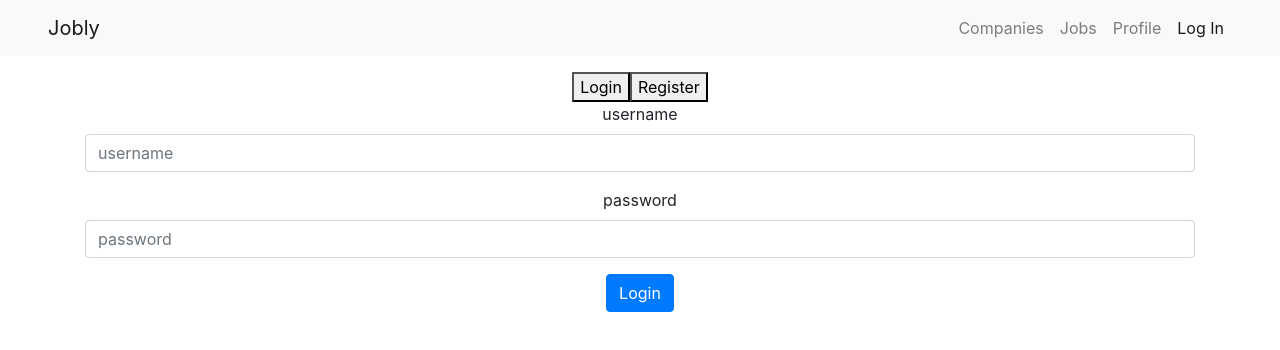
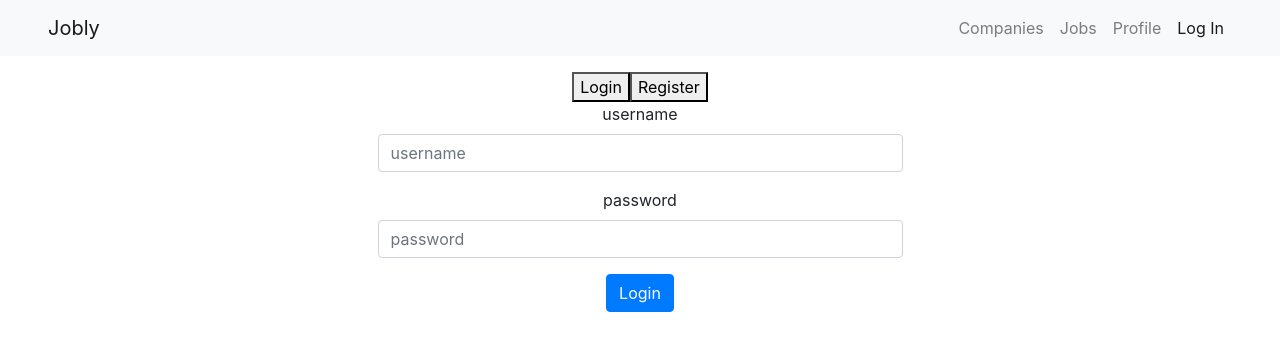
Before and after one commit to cowabungapeppercorn/jobly, a React (Create React App) app in the folder frontend/: page /login in a window 1280 px wide. Shown: the top 350 px of the page. Built offline with nearby package versions, Linux system fonts and the light colour scheme; no server answers.

Commit message:
Minor change to styling

```diff
--- a/frontend/src/LoginForm.js
+++ b/frontend/src/LoginForm.js
@@ -1,6 +1,6 @@
 import React, { Component } from "react";
 import { withRouter } from "react-router";
-import { Form, Button } from "react-bootstrap";
+import { Form, Button, Col } from "react-bootstrap";
 
 class LoginForm extends Component {
   constructor(props) {
@@ -21,13 +21,14 @@ class LoginForm extends Component {
     evt.preventDefault();
     let loggedIn = await this.props.login(this.state);
     this.setState({ username: "", password: "" });
-    if(loggedIn) {
+    if (loggedIn) {
       this.props.history.push("/");
     }
   }
 
   render() {
     return (
+      <Col lg={{ span: 6, offset: 3 }}>
         <Form onSubmit={this.handleSubmit}>
           <Form.Group controlId="username">
             <Form.Label>username</Form.Label>
@@ -51,6 +52,7 @@ class LoginForm extends Component {
           </Form.Group>
           <Button variant="primary" type="submit">Login</Button>
         </Form>
+      </Col>
     );
   }
 }
```
Lines whose indentation alone changed are shown as unchanged.
